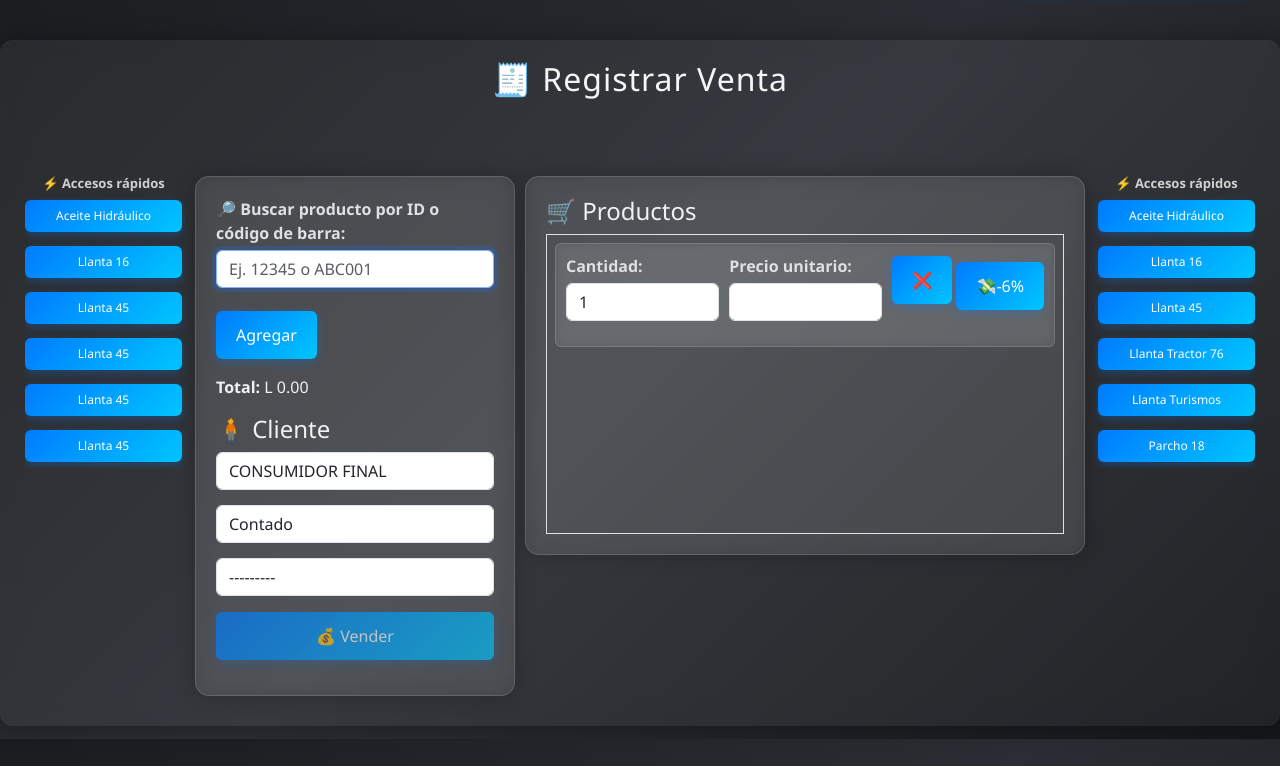
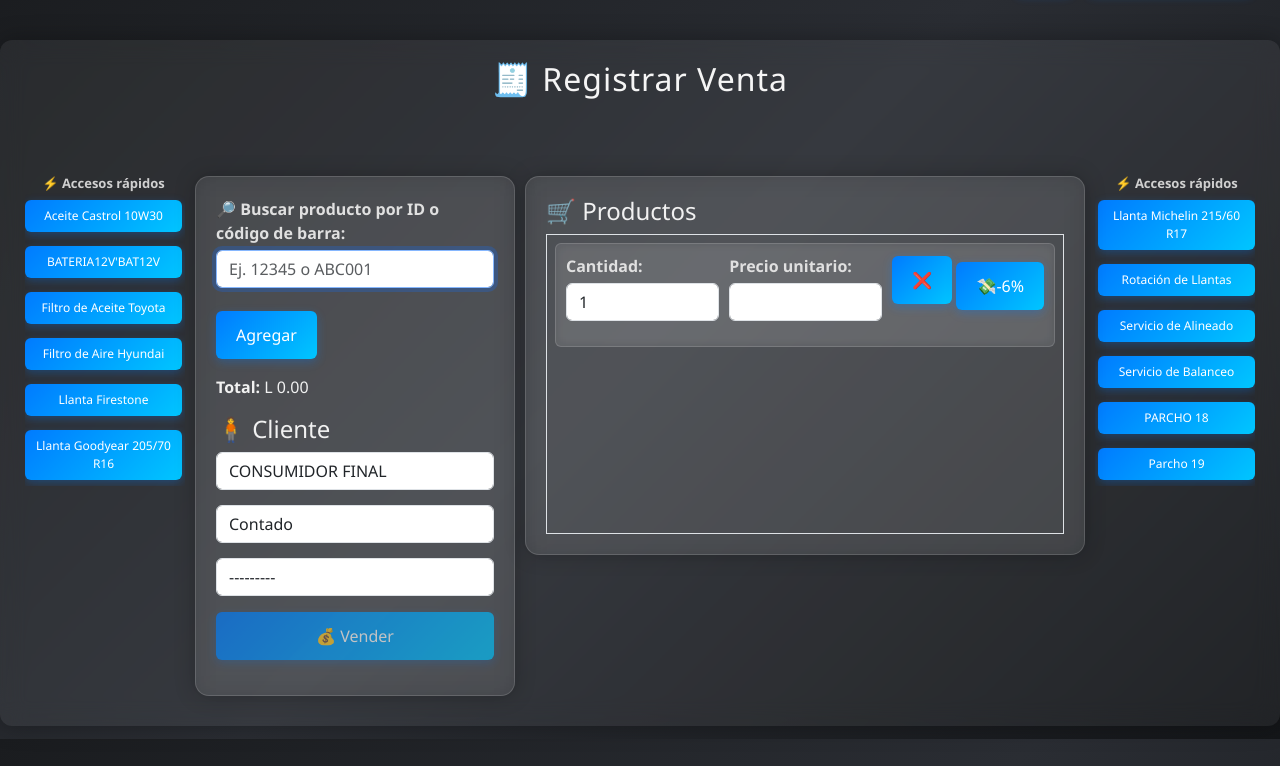
Before and after one commit to wiliancabel-creator/sistema_facturacion, a Django app: page /crear-venta/ in a window 1280 px wide. Shown: the part 61-827 px from the top of the page. Run offline with Django 5.2, Linux system fonts and the light colour scheme; a user stored in the database is signed in; data comes from the database, SQL or seed files in the repository; both versions use the stored data as it was after the commit.

Commit message:
DEMO LISTO

```diff
--- a/core/templates/crear_venta.html
+++ b/core/templates/crear_venta.html
@@ -24,12 +24,12 @@
      <div class="columna-accesos panel-rapido">
   <h6>⚡ Accesos rápidos</h6>
   <div class="d-grid gap-2">
-    <div class="btn btn-outline-success quick-product" data-codigo="343434">Aceite Hidráulico</div>
-    <div class="btn btn-outline-success quick-product" data-codigo="353535">Llanta 16</div>
-    <div class="btn btn-outline-success quick-product" data-codigo="363636">Llanta 45</div>
-    <div class="btn btn-outline-success quick-product" data-codigo="363636">Llanta 45</div>
-    <div class="btn btn-outline-success quick-product" data-codigo="363636">Llanta 45</div>
-    <div class="btn btn-outline-success quick-product" data-codigo="363636">Llanta 45</div>
+    <div class="btn btn-outline-success quick-product" data-codigo="ACEITE10W30">Aceite Castrol 10W30</div>
+    <div class="btn btn-outline-success quick-product" data-codigo="BAT12V">BATERIA12V'BAT12V</div>
+    <div class="btn btn-outline-success quick-product" data-codigo="FILTROACEITE">Filtro de Aceite Toyota</div>
+    <div class="btn btn-outline-success quick-product" data-codigo="FILTROAIRE">Filtro de Aire Hyundai</div>
+    <div class="btn btn-outline-success quick-product" data-codigo="195R15">Llanta Firestone</div>
+    <div class="btn btn-outline-success quick-product" data-codigo="205R16">Llanta Goodyear 205/70 R16</div>
   </div>
 </div>
 
@@ -94,12 +94,12 @@
       <div class="columna-derecha panel-rapido">
         <h6>⚡ Accesos rápidos</h6>
         <div class="d-grid gap-2">
-          <button type="button" class="btn btn-outline-primary quick-product" data-codigo="343434">Aceite Hidráulico</button>
-          <button type="button" class="btn btn-outline-primary quick-product" data-codigo="353535">Llanta 16</button>
-          <button type="button" class="btn btn-outline-primary quick-product" data-codigo="363636">Llanta 45</button>
-          <button type="button" class="btn btn-outline-primary quick-product" data-codigo="6767789">Llanta Tractor 76</button>
-          <button type="button" class="btn btn-outline-primary quick-product" data-codigo="205/55/16">Llanta Turismos</button>
-          <button type="button" class="btn btn-outline-primary quick-product" data-codigo="0">Parcho 18</button>
+          <button type="button" class="btn btn-outline-primary quick-product" data-codigo="	215R17">Llanta Michelin 215/60 R17</button>
+          <button type="button" class="btn btn-outline-primary quick-product" data-codigo="1122">Rotación de Llantas</button>
+          <button type="button" class="btn btn-outline-primary quick-product" data-codigo="1123">	Servicio de Alineado</button>
+          <button type="button" class="btn btn-outline-primary quick-product" data-codigo="1124">Servicio de Balanceo</button>
+          <button type="button" class="btn btn-outline-primary quick-product" data-codigo="343434">	PARCHO 18</button>
+          <button type="button" class="btn btn-outline-primary quick-product" data-codigo="353535">Parcho 19</button>
         </div>
       </div>
 
```
Also changed, not shown: core/templates/cotizaciones/crear_cotizacion.html (+6 -6 lines), core/templates/cotizaciones/editar_cotizacion.html (+6 -6 lines), db.sqlite3, static/css/estilo_base.css (line endings or trailing spaces).
